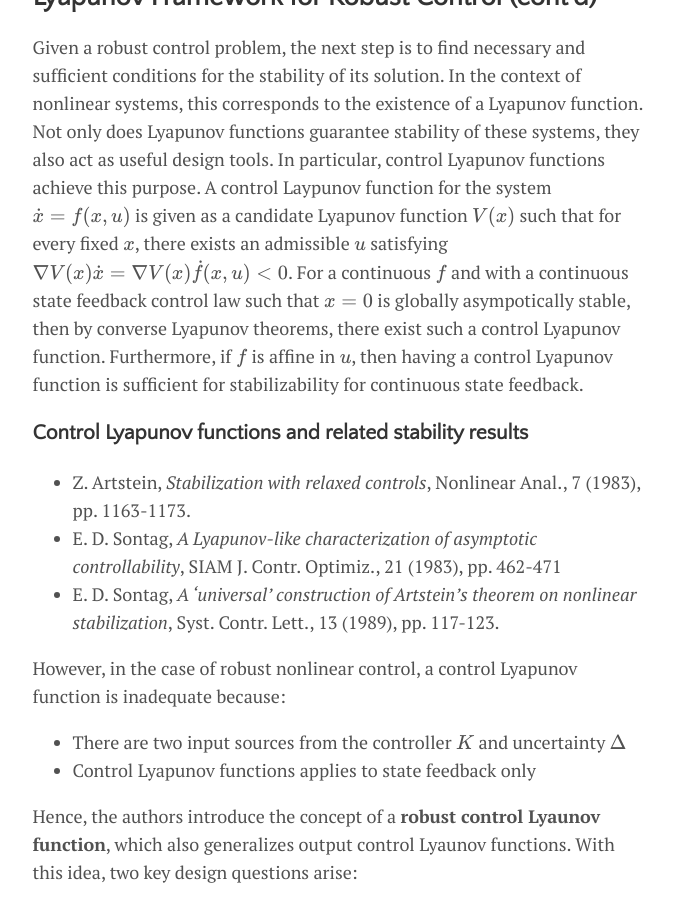
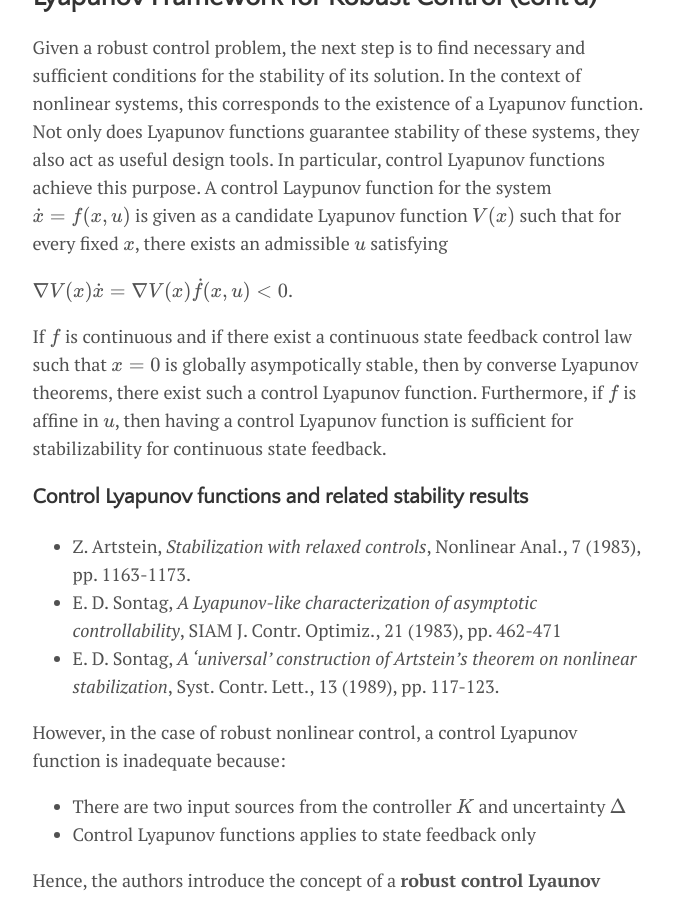
Before and after one commit to CheeGY/cheegy.github.io, a Jekyll site: the page built from _posts/2021-01-11-IntroChapterFreemanP2.md, in a window 1280 px wide and 900 px high, scrolled down 910 px. Shown: the whole window, without its empty margins (300-974 px from the left). Built offline with Jekyll 4.4.1, drawn with Linux system fonts in a browser that asks for light colours; formulas are drawn with MathJax 3.

Commit message:
Update 2021-01-11-IntroChapterFreemanP2.md

```diff
--- a/_posts/2021-01-11-IntroChapterFreemanP2.md
+++ b/_posts/2021-01-11-IntroChapterFreemanP2.md
@@ -15,7 +15,13 @@ This is a continuation of the presentation of key ideas from Chapter 1 of the bo
 
 ## Lyapunov Framework for Robust Control (cont'd)
 
-Given a robust control problem, the next step is to find necessary and sufficient conditions for the stability of its solution. In the context of nonlinear systems, this corresponds to the existence of a Lyapunov function. Not only does Lyapunov functions guarantee stability of these systems, they also act as useful design tools.  In particular, control Lyapunov functions achieve this purpose. A control Laypunov function for the system $\dot{x} = f(x,u)$ is given as a candidate Lyapunov function $V(x)$ such that for every fixed $x$, there exists an admissible $u$ satisfying $\nabla V(x) \dot{x} = \nabla V(x) \dot f(x,u) < 0$.  For a continuous $f$ and with a continuous state feedback control law such that $x=0$ is globally asympotically stable, then by converse Lyapunov theorems, there exist such a control Lyapunov function. Furthermore, if $f$ is affine in $u$, then having a control Lyapunov function is sufficient for stabilizability for continuous state feedback.
+Given a robust control problem, the next step is to find necessary and sufficient conditions for the stability of its solution. In the context of nonlinear systems, this corresponds to the existence of a Lyapunov function. Not only does Lyapunov functions guarantee stability of these systems, they also act as useful design tools.  In particular, control Lyapunov functions achieve this purpose. A control Laypunov function for the system $\dot{x} = f(x,u)$ is given as a candidate Lyapunov function $V(x)$ such that for every fixed $x$, there exists an admissible $u$ satisfying
+
+$$
+\nabla V(x) \dot{x} = \nabla V(x) \dot f(x,u) < 0
+$$.
+
+If $f$ is continuous and if there exist a continuous state feedback control law such that $x=0$ is globally asympotically stable, then by converse Lyapunov theorems, there exist such a control Lyapunov function. Furthermore, if $f$ is affine in $u$, then having a control Lyapunov function is sufficient for stabilizability for continuous state feedback.
 
 ### Control Lyapunov functions and related stability results
 - Z. Artstein, _Stabilization with relaxed controls_, Nonlinear Anal., 7 (1983), pp. 1163-1173.
```
